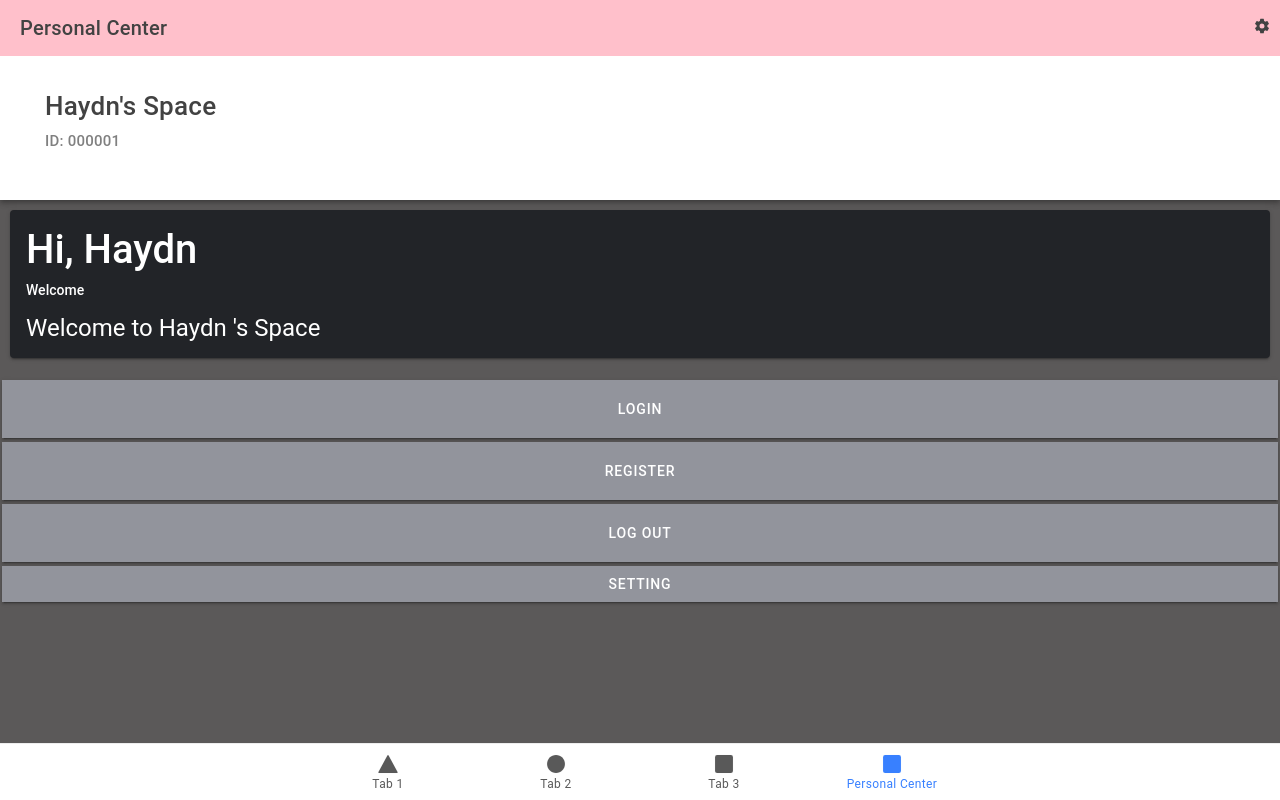
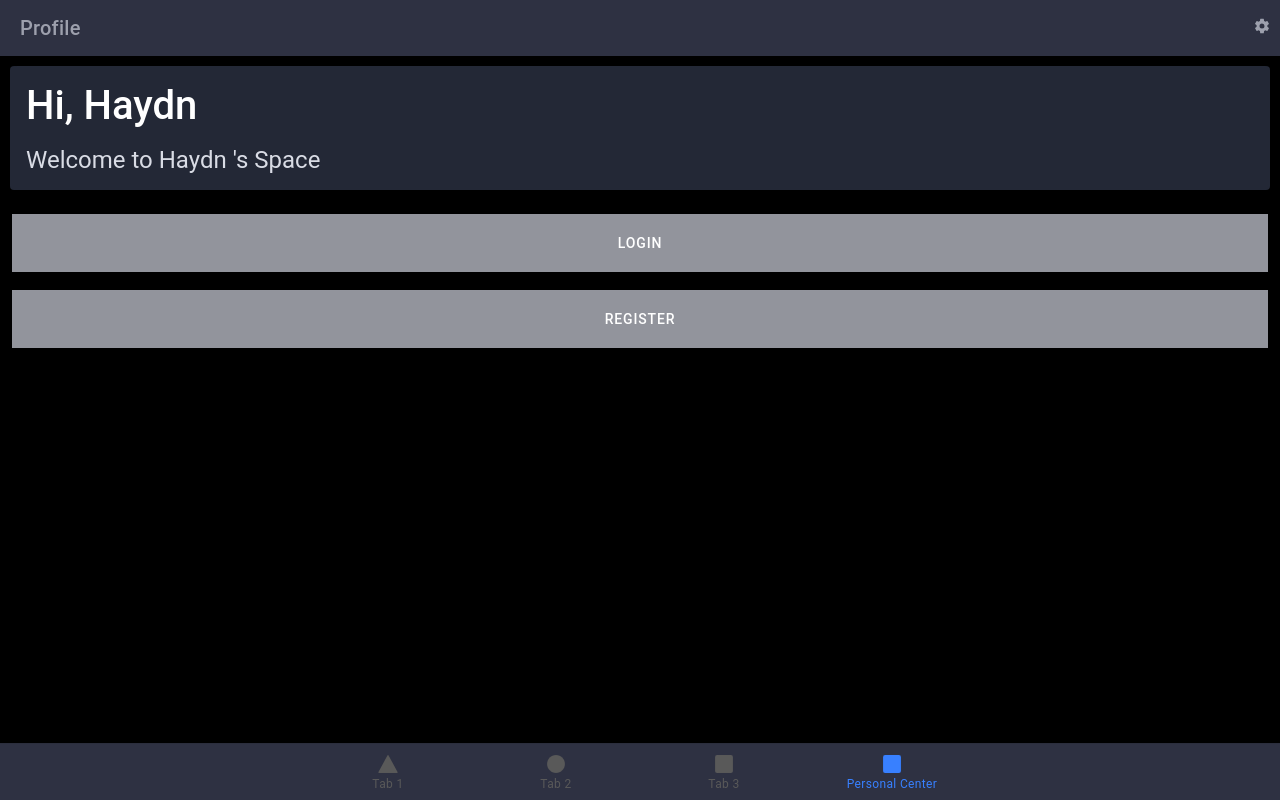
Before and after one commit to Zawa-ll/simple-test-0kk16a, a React (Create React App) app: page /personal in a window 1280 px wide. Built offline with nearby package versions, Linux system fonts and the light colour scheme.

Commit message:
theme confirmed

```diff
--- a/src/App.tsx
+++ b/src/App.tsx
@@ -34,6 +34,7 @@ import '@ionic/react/css/display.css';
 /* Theme variables */
 import './theme/variables.css';
 import Personal from './pages/Personal';
+import './theme/App.css'
 
 setupIonicReact();
 
@@ -58,7 +59,7 @@ const App: React.FC = () => (
             <Redirect to="/tab1" />
           </Route>
         </IonRouterOutlet>
-        <IonTabBar slot="bottom">
+        <IonTabBar className="border-color" slot="bottom" >
           <IonTabButton tab="tab1" href="/tab1">
             <IonIcon aria-hidden="true" icon={triangle} />
             <IonLabel>Tab 1</IonLabel>
--- a/src/components/PersonalMainBody/PersonalMainBody.tsx
+++ b/src/components/PersonalMainBody/PersonalMainBody.tsx
@@ -1,9 +1,10 @@
-import { IonBadge, IonButton, IonCard, IonCardContent, IonCardHeader, IonCardSubtitle, IonCardTitle, IonItem, IonLabel, IonList } from '@ionic/react';
+import { IonBadge, IonButton, IonCard, IonCardContent, IonCardHeader, IonCardSubtitle, IonCardTitle, IonCol, IonGrid, IonIcon, IonItem, IonLabel, IonList, IonRow } from '@ionic/react';
 import { card, colorFill } from 'ionicons/icons';
 import React from 'react'
 import LoginPage from '../Login/LoginPage';
 import RegisterPage from '../Register/RegisterPage';
 import './PersonalMainBody.css'
+import '../../theme/App.css'
 
 
 interface Props {
@@ -16,38 +17,69 @@ const PersonalCenter = ({ name }: Props) => {
     }
     return (
         <div>
-            <IonCard color={'dark'}>
+            <IonCard className='card-background'>
                 <IonCardHeader>
-                    <IonCardTitle style={{ fontSize: '2.5rem' }}>Hi, {name}</IonCardTitle>
-                    <IonCardSubtitle>Welcome</IonCardSubtitle>
+                    <IonCardTitle className='heading-title' style={{ fontSize: '2.5rem' }}>Hi, {name}</IonCardTitle>
                 </IonCardHeader>
-                <IonCardContent>
+                <IonCardContent className='subheading-title'>
                     <h1>Welcome to {name} 's Space</h1>
                 </IonCardContent>
             </IonCard >
+            {/* <IonGrid>
+                <IonRow>
+                    <IonCol>
+                        <IonButton expand="block" routerLink="/Login">
+                            Page 1
+                        </IonButton>
+                    </IonCol>
+                </IonRow>
+                <IonRow>
+                    <IonCol>
+                        <IonButton expand="block" routerLink="/page2">
+                            Page 2
+                        </IonButton>
+                    </IonCol>
+                </IonRow>
+                <IonRow>
+                    <IonCol>
+                        <IonButton expand="block" routerLink="/page3">
+                            Page 3
+                        </IonButton>
+                    </IonCol>
+                </IonRow>
+            </IonGrid> */}
 
-            <IonList className="lst-color">
+
+            <IonGrid>
+                <IonRow>
+                    <IonCol>
+                        <LoginPage onLogin={handleLogin} />
+                    </IonCol>
+                </IonRow>
+                <IonRow>
+                    <IonCol>
+                        <RegisterPage />
+                    </IonCol>
+                </IonRow>
+            </IonGrid>
+
+
+
+
+
+            {/* <IonList >
                 <LoginPage onLogin={handleLogin} />
-                {/* <IonButton expand="full" color={'medium'} >
+                <IonButton expand="full" color={'medium'} >
                     <p>Login In</p>
-                </IonButton> */}
+                </IonButton>
                 <RegisterPage />
                 <IonButton expand="full" color={'medium'}>
                     <p>Log Out</p>
                 </IonButton>
                 <IonButton expand='full' color={'medium'}>Setting</IonButton>
 
-            </IonList>
+            </IonList> */}
 
-            {/* <IonCard>
-            <IonCardHeader>
-                <IonCardTitle>Card Title</IonCardTitle>
-                <IonCardSubtitle>Card Subtitle</IonCardSubtitle>
-            </IonCardHeader>
-            <IonCardContent>
-                <h1>Welcome to {name} 's Space</h1>
-            </IonCardContent>
-        </IonCard> */}
         </div >
     )
 }
--- a/src/components/Register/RegisterPage.tsx
+++ b/src/components/Register/RegisterPage.tsx
@@ -2,6 +2,7 @@ import { IonButton, IonButtons, IonCard, IonContent, IonHeader, IonInput, IonIte
 import React, { useRef, useState } from 'react'
 import { OverlayEventDetail } from '@ionic/core/components';
 import { alarmSharp } from 'ionicons/icons';
+import '../../theme/App.css';
 
 // Import the functions you need from the SDKs you need
 import { initializeApp } from "firebase/app";
@@ -94,11 +95,11 @@ const RegisterPage = () => {
 
     return (
         <>
-            <IonButton id='register-modal' expand="full" color={'medium'} >
+            <IonButton id='register-modal' expand="full" color={'medium'}>
                 <p>Register</p>
             </IonButton>
             <IonModal ref={modal} trigger='register-modal' onWillDismiss={(ev) => onWillDismiss(ev)}>
-                <IonHeader >
+                <IonHeader>
                     <IonToolbar className='bar-background'>
                         <IonButtons slot="start">
                             <IonButton className='light-body-text ' onClick={() => modal.current?.dismiss()}>Cancel</IonButton>
@@ -111,12 +112,8 @@ const RegisterPage = () => {
                         </IonContent>
 
                         <IonButtons slot="end">
-                            <IonButton className='light-body-text ' onClick={() => handleConfirm()}>
-                                Confirm
-                            </IonButton>
-
+                            <IonButton className='light-body-text ' onClick={() => handleConfirm()}>Confirm</IonButton>
                         </IonButtons>
-
                     </IonToolbar>
                 </IonHeader>
 
@@ -125,28 +122,29 @@ const RegisterPage = () => {
                         <form>
                             <IonItem>
                                 <IonLabel className='light-body-text' position='floating'>Username</IonLabel>
-                                <IonInput className='light-body-text' ref={inputUserName} type='text' placeholder='username' />
+                                <IonInput ref={inputUserName} type='text' placeholder='username' />
                             </IonItem>
                             <IonItem>
                                 <IonLabel className='light-body-text' position='floating'>Password</IonLabel>
-                                <IonInput className='light-body-text' ref={inputPassword} type='password' placeholder='password' />
+                                <IonInput ref={inputPassword} type='password' placeholder='password' />
                             </IonItem>
                             <IonItem>
                                 <IonLabel className='light-body-text' position='floating'>Password Confirm</IonLabel>
-                                <IonInput className='light-body-text' ref={inputPasswordConfirm} type='password' placeholder='confirm password' />
+                                <IonInput ref={inputPasswordConfirm} type='password' placeholder='confirm password' />
                             </IonItem>
-                            <IonButton onClick={writeUserData}></IonButton>
+                            {/* <IonButton onClick={writeUserData}></IonButton> */}
                         </form>
+                    </IonCard>
+                    <IonCard className='background'>
                         <IonItem className='background'>
-                            <p style={{ 'color': 'red' }} >{errors.join('\n')}</p>
+                            <p style={{ 'color': 'red' }}>{errors.join('\n')}</p>
                         </IonItem>
-
                     </IonCard>
                 </IonContent>
-
             </IonModal>
         </>
-    )
+    );
+
 }
 
 
--- a/src/pages/Personal.tsx
+++ b/src/pages/Personal.tsx
@@ -9,17 +9,17 @@ const Personal: React.FC = () => {
   return (
     <IonPage>
       <IonHeader >
-        <IonHeader>
-          <IonToolbar style={{ '--background': 'pink' }} className="bar-background">
-            <IonTitle className="light-body-text" slot='start'>Personal Center</IonTitle>
+        <IonHeader >
+          <IonToolbar className='border-color heading-title'>
+            <IonTitle className='light-body-text'>Profile</IonTitle>
             <p className='heading-title' slot='end' >
               <Setting />
             </p>
           </IonToolbar>
         </IonHeader>
-        <IonToolbar >
+        {/* <IonToolbar >
           <div style={{ paddingTop: '15px', paddingLeft: '15px', display: 'flex', alignItems: 'center' }}>
-            {/* <img className='circle-pic' src={avatarImage} alt='Avatar' /> */}
+            <img className='circle-pic' src={avatarImage} alt='Avatar' />
             <IonTitle style={{ marginLeft: '10px' }}>
               <div style={{ paddingBottom: '50px' }}>
                 <h1>Haydn's Space</h1>
@@ -27,10 +27,10 @@ const Personal: React.FC = () => {
               </div>
             </IonTitle>
           </div>
-        </IonToolbar>
+        </IonToolbar> */}
       </IonHeader>
 
-      <IonContent fullscreen className="bg-style">
+      <IonContent fullscreen className="background">
         <IonHeader collapse="condense">
           <IonToolbar>
             <IonTitle size="large">Personal</IonTitle>
--- a/src/pages/Tab1.tsx
+++ b/src/pages/Tab1.tsx
@@ -5,16 +5,13 @@ import './Tab1.css';
 const Tab1: React.FC = () => {
   return (
     <IonPage>
-      <IonHeader>
-        <IonToolbar>
+      <IonHeader >
+        <IonToolbar className='border-color heading-title'>
           <IonTitle>Tab 1</IonTitle>
         </IonToolbar>
       </IonHeader>
-      <IonContent fullscreen>
+      <IonContent className='background' fullscreen>
         <IonHeader collapse="condense">
-          <IonToolbar>
-            <IonTitle size="large">Tab 1</IonTitle>
-          </IonToolbar>
         </IonHeader>
       </IonContent>
     </IonPage>
--- a/src/pages/Tab2.tsx
+++ b/src/pages/Tab2.tsx
@@ -35,7 +35,7 @@ const Tab2: React.FC = () => {
       });
     } else {
       // requestLEScan function is not available
-      console.log('Not available on web browser');
+      console.log('Not available on web browser!');
     }
 
 
--- /dev/null
+++ b/src/theme/App.css
@@ -0,0 +1,42 @@
+.primary-blue {
+    color: #5B62FF;
+    --background: #5B62FF;
+}
+
+.primary-red {
+    color: #FF4D4D;
+    --background: #FF4D4D;
+}
+
+.secondary-blue {
+    color: #7278F2;
+    --background: #7278F2;
+}
+
+.background {
+    --background: #000000
+}
+
+.card-background {
+    --background: #232836
+}
+
+.border-color {
+    --background: #2E3142
+}
+
+.heading-title {
+    color: #FFFFFF;
+}
+
+.subheading-title {
+    color: #D9DCE5;
+}
+
+.light-body-text {
+    color: #9DA0AD
+}
+
+.dark-body-text {
+    color: #707484
+}
```
